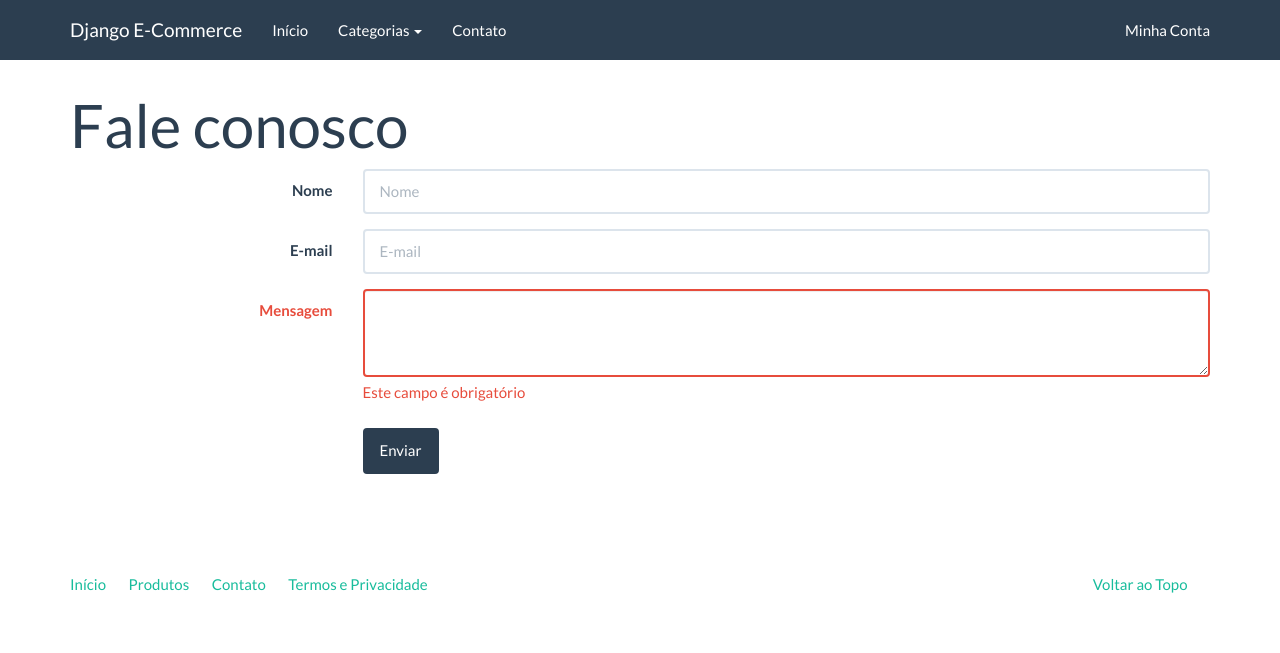
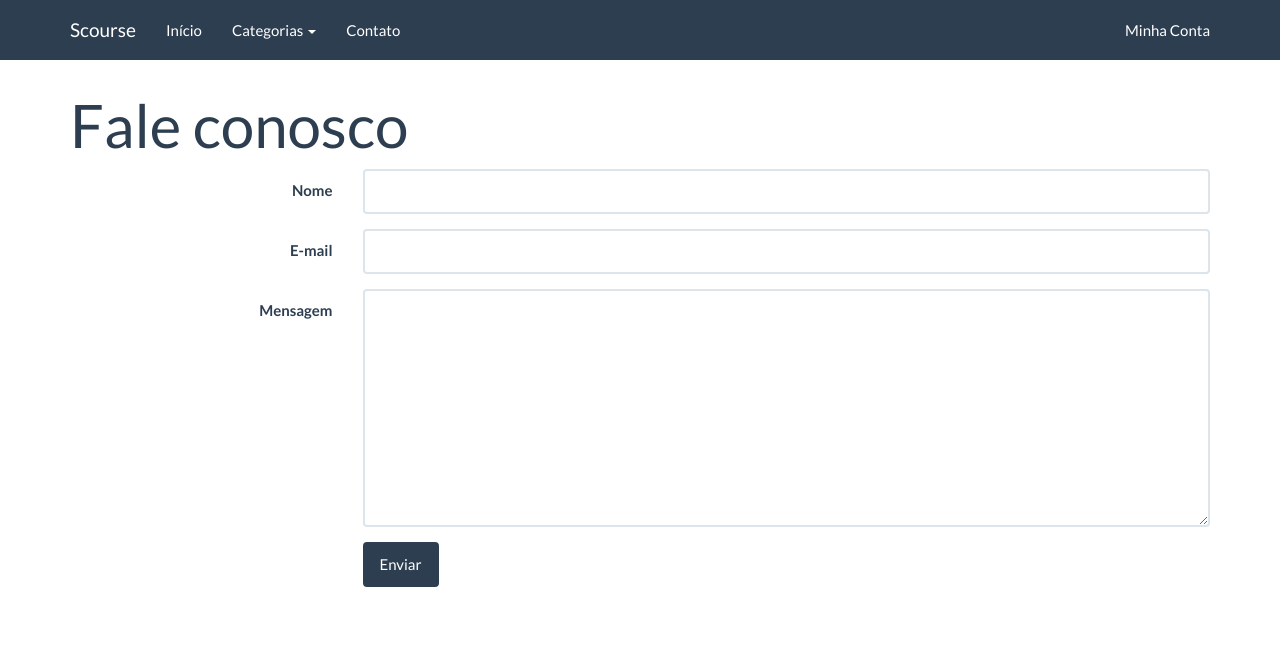
Before and after one commit to Lets01/django-scourse, a Django app: page /contato/ in a window 1280 px wide. Shown: the top 653 px of the page. Before the commit the page ends 593 px from the top, so only its background shows below. Run offline with Django 3.2, Linux system fonts and the light colour scheme; data comes from the database, SQL or seed files in the repository; both versions use the stored data as it was after the commit; some libraries are stand-ins or nearby versions.

Commit message:
Formulario de fale conosco

```diff
--- /dev/null
+++ b/core/forms.py
@@ -0,0 +1,22 @@
+# coding=utf-8
+
+from django import forms
+from django.core.mail import send_mail
+from django.conf import settings
+
+
+class ContactForm(forms.Form):
+
+    name = forms.CharField(label='Nome')
+    email = forms.EmailField(label='E-mail')
+    message = forms.CharField(label='Mensagem', widget=forms.Textarea())
+
+    def send_mail(self):
+        name = self.cleaned_data['name']
+        email = self.cleaned_data['email']
+        message = self.cleaned_data['message']
+        message = 'Nome: {0}\nE-mail:{1}\n{2}'.format(name, email, message)
+        send_mail(
+            'Contato do Django E-Commerce', message, settings.DEFAULT_FROM_EMAIL,
+            [settings.DEFAULT_FROM_EMAIL]
+        )
--- a/core/templates/base.html
+++ b/core/templates/base.html
@@ -3,7 +3,7 @@
 <html lang="en">
 <head>
 	<meta charset="utf-8">
-	<title>{% block title %}Django E-Commerce{% endblock %}</title>
+	<title>{% block title %}Scourse{% endblock %}</title>
 	<meta name="viewport" content="width=device-width, initial-scale=1">
 	<meta http-equiv="X-UA-Compatible" content="IE=edge" />
 	<link rel="stylesheet" href="{% static 'assets/bootstrap.min.css' %}" media="screen" />
@@ -13,7 +13,7 @@
     <div class="navbar navbar-default navbar-fixed-top">
       <div class="container">
         <div class="navbar-header">
-          <a href="" class="navbar-brand">Django E-Commerce</a>
+          <a href="" class="navbar-brand">Scourse</a>
           <button class="navbar-toggle" type="button" data-toggle="collapse" data-target="#navbar-main">
             <span class="icon-bar"></span>
             <span class="icon-bar"></span>
--- a/core/templates/contact.html
+++ b/core/templates/contact.html
@@ -1,33 +1,33 @@
 {% extends "base.html" %}
 
+{% load widget_tweaks %}
+
 {% block title %}
-    Contato | {{block.super}}
+    Contato | {{ block.super }}
 {% endblock %}
 
 {% block container %}
 <div class="page-header">
     <h1>Fale conosco</h1>
-			<form class="form-horizontal">
+    {% if success %}
+    <div class="alert alert-success">
+        Mensagem enviada com sucesso
+    </div>
+    {% endif %}
+    <form class="form-horizontal" action="" method="post">
+        {% csrf_token %}
         <fieldset>
-				    <div class="form-group">
-				      <label for="id_name" class="col-md-3 control-label">Nome</label>
+            {% for field in form %}
+            <div class="form-group{% if field.errors %} has-error{% endif %}">
+              <label for="{{ field.auto_id }}" class="col-md-3 control-label">{{ field.label }}</label>
               <div class="col-md-9">
-				        <input type="text" class="form-control" id="id_name" placeholder="Nome" />
+                {% render_field field class='form-control' %}
+                {% for error in field.errors %}
+                <span class="help-block">{{ error }}</span>
+                {% endfor %}
               </div>
             </div>
-					<div class="form-group">
-				      <label for="id_email" class="col-md-3 control-label">E-mail</label>
-				      <div class="col-md-9">
-				        <input type="text" class="form-control" id="id_email" placeholder="E-mail" />
-				      </div>
-				    </div>
-					<div class="form-group has-error">
-				      <label for="id_message" class="col-md-3 control-label">Mensagem</label>
-				      <div class="col-md-9">
-				        <textarea class="form-control" rows="3" id="id_message"></textarea>
-						<span class="help-block">Este campo é obrigatório</span>
-				      </div>
-				    </div>
+            {% endfor %}
             <div class="form-group">
               <div class="col-md-9 col-md-offset-3">
                 <button type="submit" class="btn btn-primary">Enviar</button>
--- a/core/templates/index.html
+++ b/core/templates/index.html
@@ -2,8 +2,8 @@
 
 {% block container %}
 <div class="jumbotron page-header">
-  <h1>Django E-Commerce</h1>
-  <p>Lorem ipsum dolor sit amet, consectetur adipisicing elit, sed do eiusmod tempor incididunt ut labore et dolore magna aliqua.</p>
+  <h1>Scourse</h1>
+  <p>A forma mais fácil de divulgar conhecimentos!</p>
   <p><a class="btn btn-primary">Saiba mais</a></p>
 </div>
 {% endblock %}
--- a/core/views.py
+++ b/core/views.py
@@ -3,9 +3,19 @@
 from django.shortcuts import render
 from django.http import HttpResponse
 from catalog.models import Category
+from .forms import ContactForm
 
 def index(request):
     return render(request, 'index.html')
 
 def contact(request):
-    return render(request, 'contact.html')
+    success = False
+    form = ContactForm(request.POST or None)
+    if form.is_valid():
+        form.send_mail()
+        success = True
+    context = {
+        'form': form,
+        'success': success
+    }
+    return render(request, 'contact.html', context)
--- a/djangoscourse/urls.py
+++ b/djangoscourse/urls.py
@@ -16,7 +16,7 @@ Including another URLconf
 from django.conf.urls import url, include
 from django.contrib import admin
 from core import views
-
+from catalog import views as views_catalog
 
 urlpatterns = [
     url(r'^$', views.index,name='index'),
```
Also changed, not shown: djangoscourse/settings.py (+7 -0 lines), db.sqlite3. Lines whose indentation alone changed are shown as unchanged.
